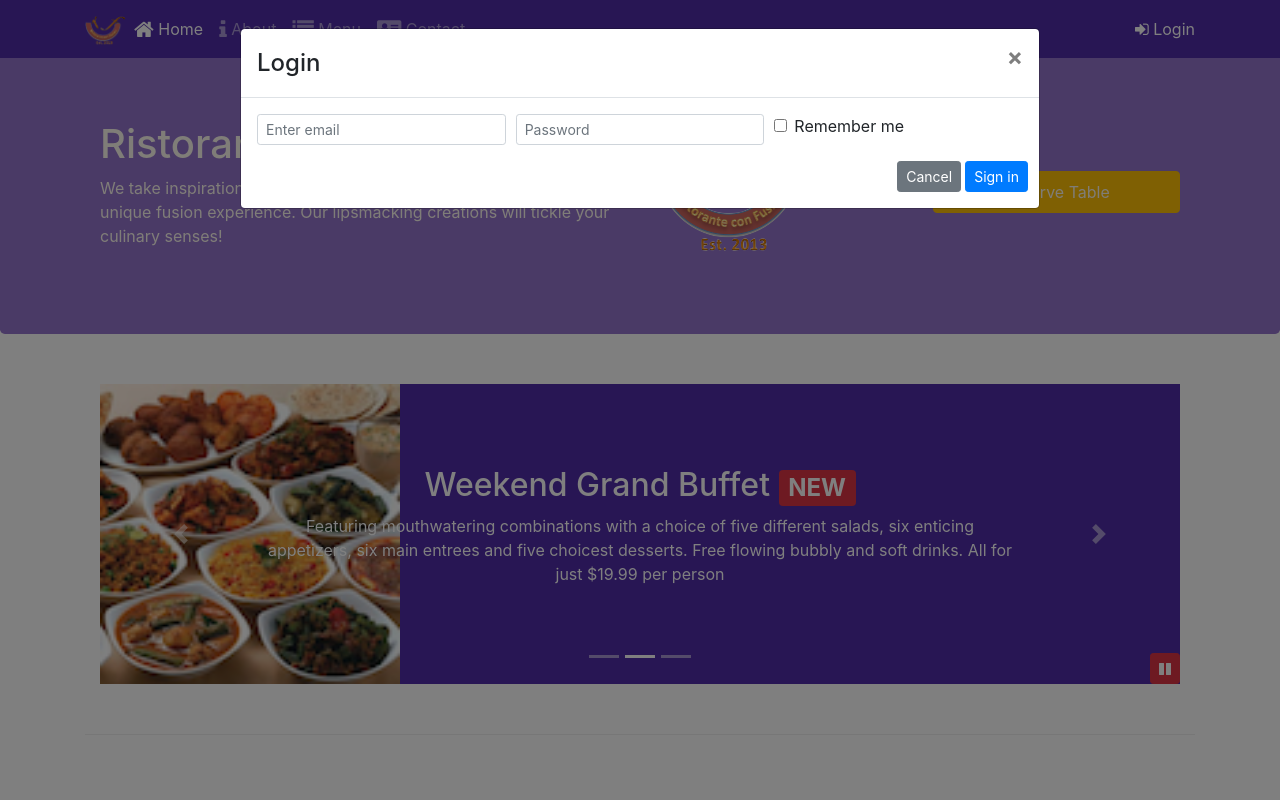
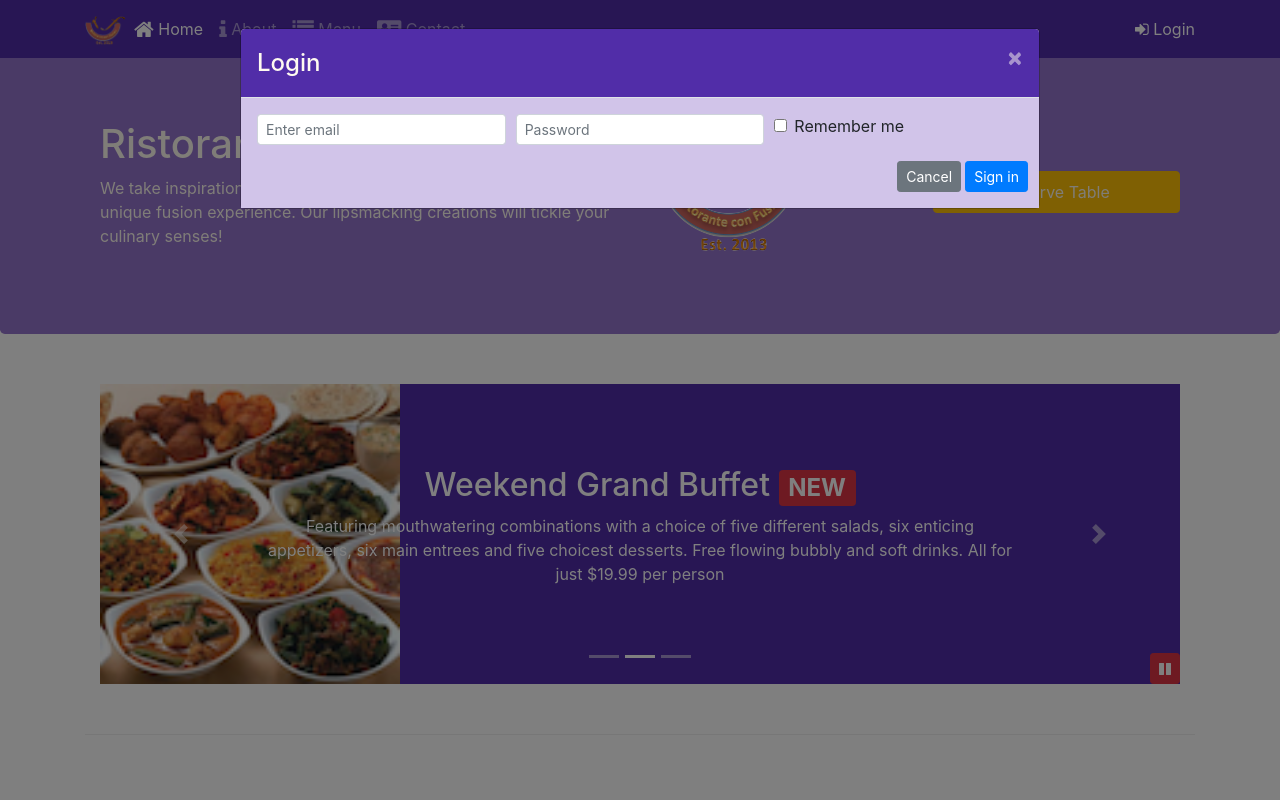
Before and after one commit to FarahAlFahim/allserversbd, a website: page index.html in a window 1280 px wide. Both pictures are taken after a click on the link "Login". Shown: the top 800 px of the page. Drawn offline with nearby package versions, Linux system fonts and the light colour scheme.

Commit message:
Assignment-4

```diff
--- a/css/styles.scss
+++ b/css/styles.scss
@@ -74,6 +74,19 @@ body{
     }
 }
 
+.modal-header {
+    background: $background-dark;
+    color: floralwhite;
+
+    .close {
+        color: floralwhite;
+    }
+}
+
+.modal-body {
+    background: $background-pale;
+}
+
 #carouselButton {
     right:0px;
     position: absolute;
--- a/index.html
+++ b/index.html
@@ -30,7 +30,7 @@
                     <li class="nav-item"><a class="nav-link" href="./contactus.html"><span class="fa fa-address-card fa-lg"></span> Contact</a></li>
                 </ul>
                 <span class="navbar-text">
-                    <a data-toggle="modal" data-target="#loginModal">
+                    <a id="loginButton">
                         <span class="fa fa-sign-in"></span> Login
                     </a>
                 </span>
@@ -161,7 +161,7 @@
                     <img src="img/logo.png" class="img-fluid">
                 </div>
                 <div class="col-12 col-sm align-self-center">
-                    <a data-toggle="modal" data-target="#reserveformModal" role="button" class="btn btn-warning nav-link btn-block">Reserve Table</a>
+                    <a id="reserveformButton" role="button" class="btn btn-warning nav-link btn-block">Reserve Table</a>
                 </div>
             </div>
         </div>
@@ -382,6 +382,13 @@
                     $('#carouselButton').children('span').addClass('fa-pause');
                 }
             });
+            $('#loginButton').click(function(){
+                $('#loginModal').modal('toggle');
+            });
+            $('#reserveformButton').click(function(){
+                $('#reserveformModal').modal('toggle');
+            });
+
         });
     </script>
     <!-- <script>
```
Also changed, not shown: css/styles.css.
